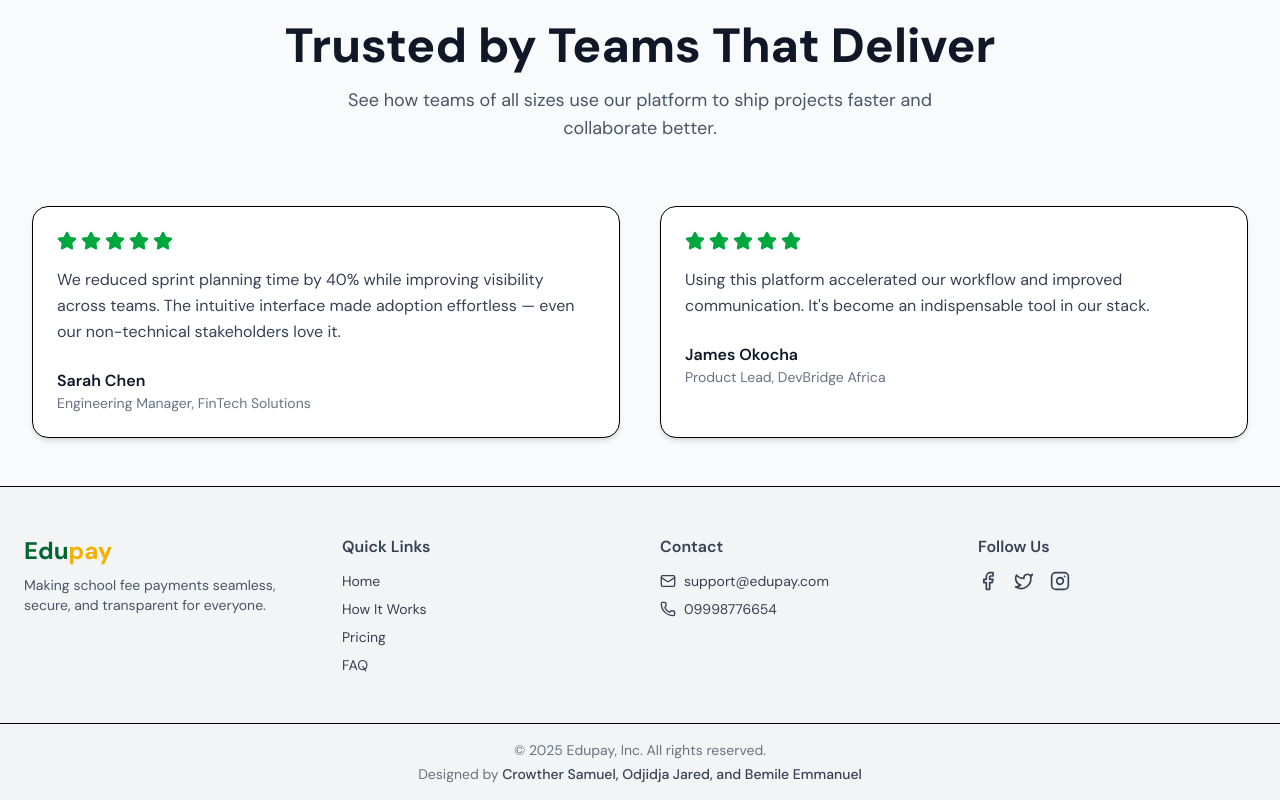
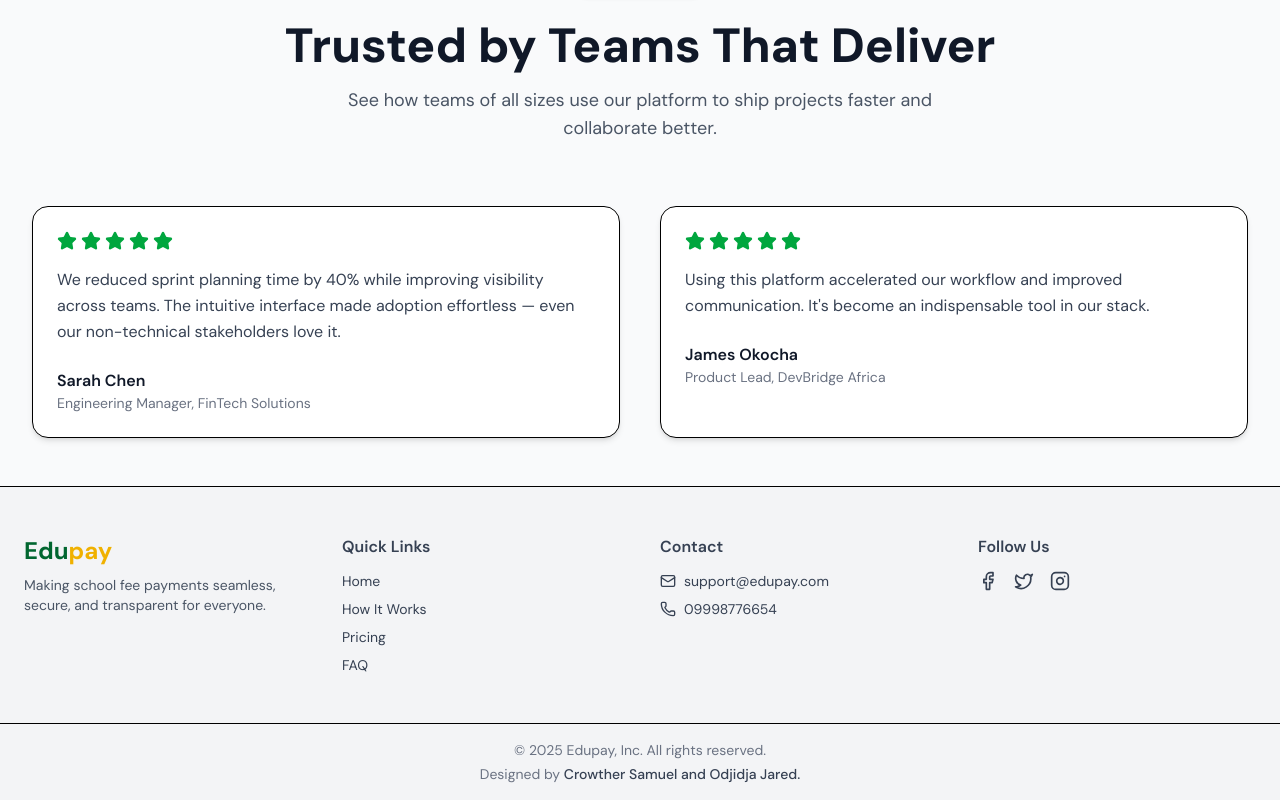
Before and after one commit to egokiemute/edupay, a Next.js app: page / in a window 1280 px wide. Shown: the part 2531-3331 px from the top of the page. Built offline with nearby package versions, Linux system fonts and the light colour scheme.

Commit message:
Update footer.tsx

```diff
--- a/src/app/(home)/footer.tsx
+++ b/src/app/(home)/footer.tsx
@@ -64,7 +64,7 @@ export const Footer = () => {
         <p>
           Designed by{" "}
           <span className="font-medium text-gray-700">
-            Crowther Samuel, Odjidja Jared, and Bemile Emmanuel
+            Crowther Samuel and Odjidja Jared.
           </span>
         </p>
       </div>
```
